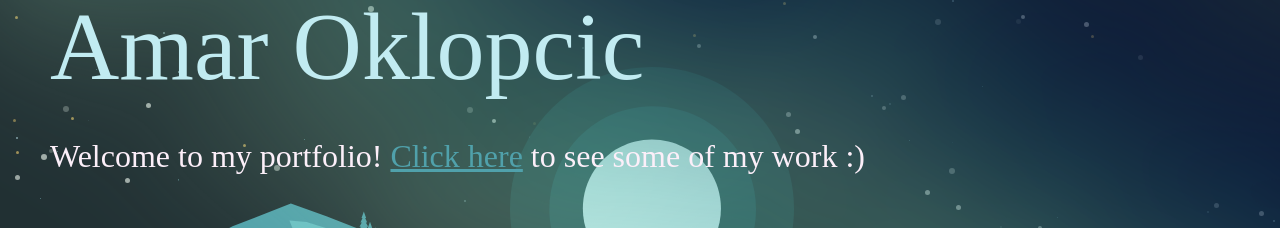
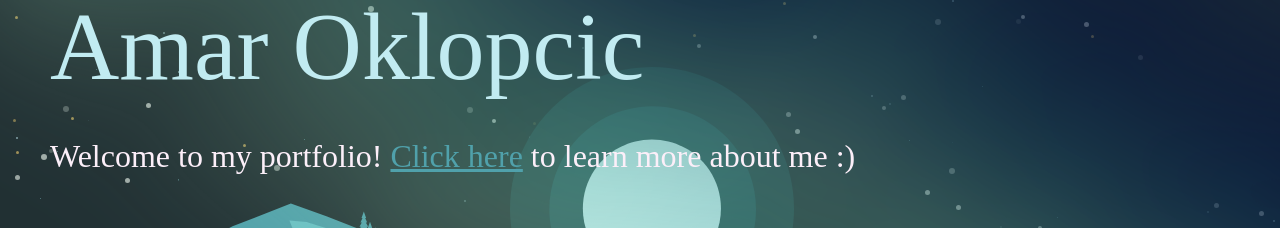
Before and after one commit to amaroklopcic/portfolio-2023, a React (Create React App) app: page / in a window 1280 px wide. Shown: the part 109-337 px from the top of the page. Built offline with nearby package versions, Linux system fonts and the light colour scheme.

Commit message:
fix text on landing page

```diff
--- a/src/pages/LandingPage.jsx
+++ b/src/pages/LandingPage.jsx
@@ -21,7 +21,7 @@ function LandingPage() {
               color: "#50A1AB",
             }}
           >Click here</a>
-          {" to see some of my work :)"}
+          {" to learn more about me :)"}
         </p>
       </div>
     </div>
```
